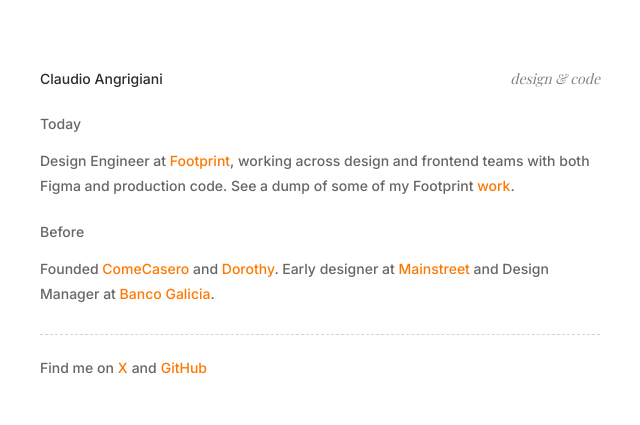
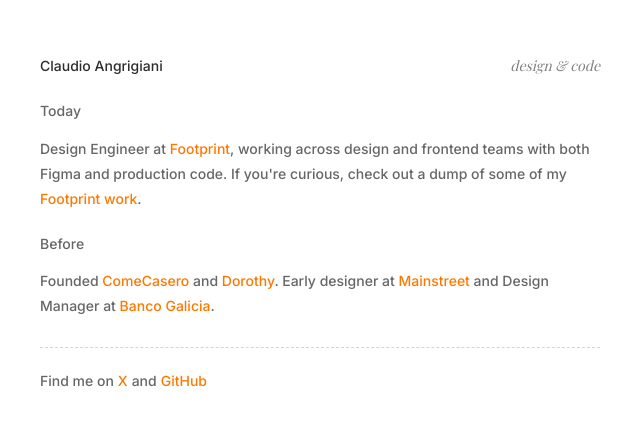
Before and after one commit to clodoan/portfolio-2025, a Next.js app: page / in a window 1280 px wide. Shown: the part 173-598 px from the top of the page, without its empty margins (320-960 px from the left). Built offline with nearby package versions, Linux system fonts and the light colour scheme; a web font is replaced by a local one; what tailwindcss-motion would draw is missing.

Commit message:
fix packages

```diff
--- a/src/app/page.tsx
+++ b/src/app/page.tsx
@@ -9,7 +9,7 @@
       "Design Engineer at " +
       "<a href='https://onefootprint.com' target='_blank' rel='noopener noreferrer'>Footprint</a>, " +
       "working across design and frontend teams with both Figma and production code. " +
-      "See a dump of some of my Footprint <a href='/projects'>work</a>.",
+      "If you're curious, check out a dump of some of my <a href='/projects'>Footprint work</a>.",
   },
   before: {
     title: "Before",
```
Also changed, not shown: package.json (+3 -4 lines), 2 other files (tests, documents, lock files or other folders).
